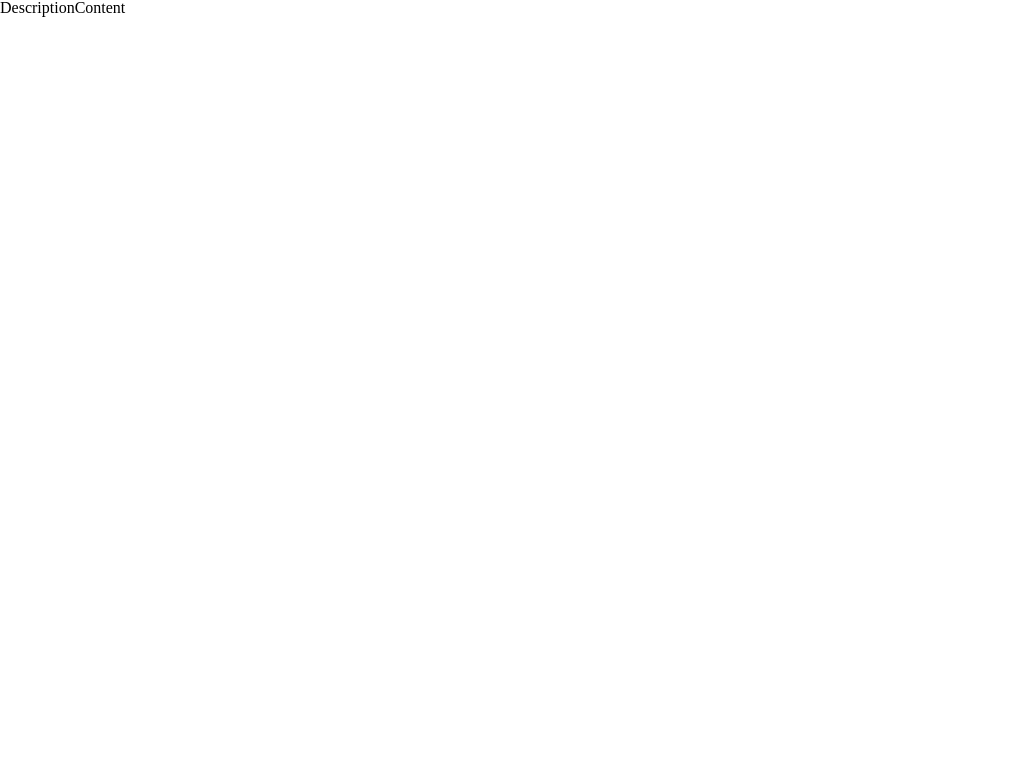
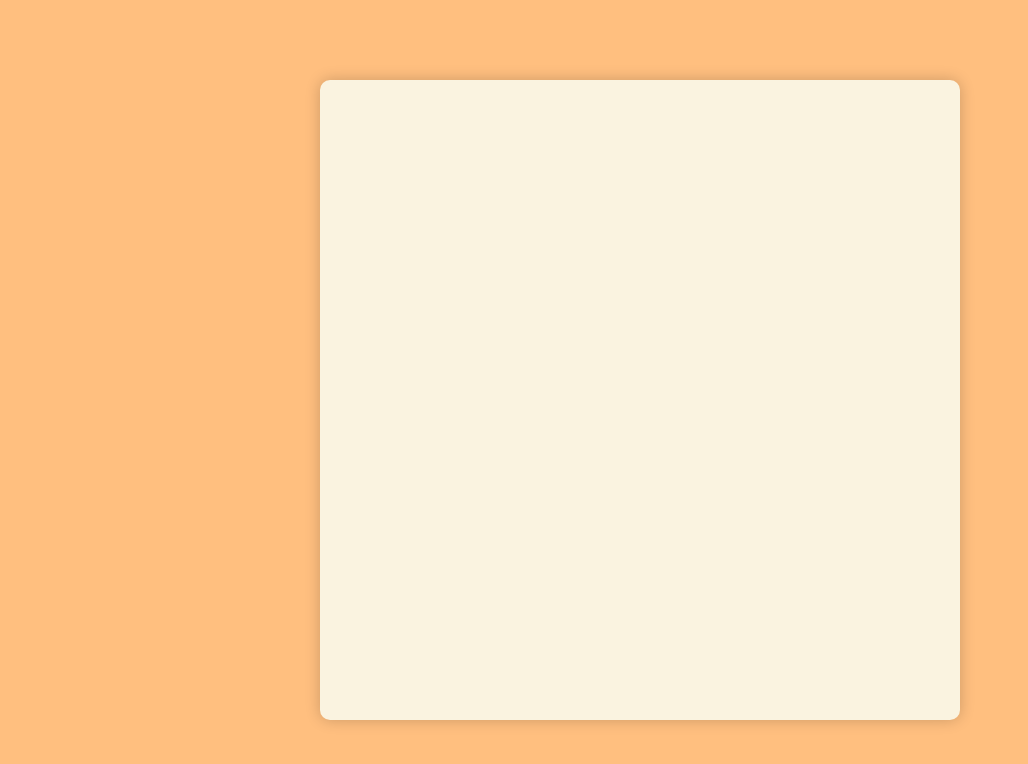
Before and after one commit to dango-the-world/gourmet-search-app, a Next.js app: page /search_list/description/1 in a window 1280 px wide. Shown: the top 764 px of the page, without its empty margins (0-1028 px from the left). Built offline with nearby package versions, Linux system fonts and the light colour scheme.

Commit message:
fix:データ取得不具合修正

```diff
--- /dev/null
+++ b/src/app/_components/description/DescriptionCard.tsx
@@ -0,0 +1,8 @@
+import React from "react";
+import style from "../../_styles/description/DescriptionCard.module.css";
+
+type Props = {};
+
+export const DescriptionCard = () => {
+  return <div className={style.card}></div>;
+};
--- a/src/app/_components/description/DescriptionContent.tsx
+++ b/src/app/_components/description/DescriptionContent.tsx
@@ -1,5 +1,17 @@
+"use client";
+
 import React from "react";
+import style from "../../_styles/description/DescriptionContent.module.css";
+import { DescriptionCard } from "./DescriptionCard";
+import { useParams } from "next/navigation";
 
 export const DescriptionContent = () => {
-  return <div>DescriptionContent</div>;
+  const params = useParams();
+  const restId = params.id;
+
+  return (
+    <div className={style.container}>
+      <DescriptionCard />
+    </div>
+  );
 };
--- a/src/app/_interfaces/hotpepperGetDataInterface.ts
+++ b/src/app/_interfaces/hotpepperGetDataInterface.ts
@@ -4,9 +4,6 @@ export interface hotpepperGetData {
       id: string;
       name: string;
       access: string;
-      pc: {
-        l: string;
-      };
       logo_image: string;
       budget: {
         average: string;
--- /dev/null
+++ b/src/app/_styles/description/DescriptionCard.module.css
@@ -0,0 +1,9 @@
+.card {
+  background-color: #faf3e0;
+  width: 50%;
+  height: 80%;
+  margin: 10px 0;
+  padding: 20px;
+  border-radius: 10px;
+  box-shadow: 0 0 15px rgba(0, 0, 0, 0.2);
+}
--- /dev/null
+++ b/src/app/_styles/description/DescriptionContent.module.css
@@ -0,0 +1,9 @@
+.container {
+  display: flex;
+  align-items: center;
+  justify-content: center;
+  margin: auto;
+  background-color: #ffbf7f;
+  width: 100%;
+  height: 100vh;
+}
--- a/src/app/_styles/search_list/SearchList.module.css
+++ b/src/app/_styles/search_list/SearchList.module.css
@@ -1,5 +1,4 @@
 .container {
-  margin: auto;
   background-color: #ffbf7f;
   width: 100%;
   min-height: 100vh;
--- a/src/app/api/search/route.ts
+++ /dev/null
@@ -1,41 +0,0 @@
-import { NextResponse } from "next/server";
-
-export async function GET(request: Request) {
-  const { searchParams } = new URL(request.url);
-  const keyword = searchParams.get("keyword") || "";
-  const lat = searchParams.get("lat");
-  const lng = searchParams.get("lng");
-  const apiKey = process.env.HOTPEPPER_API_KEY;
-
-  // ベースURLの作成
-  let apiUrl = `https://webservice.recruit.co.jp/hotpepper/gourmet/v1/?key=${apiKey}&format=json`;
-
-  // 条件を動的に追加
-  if (keyword) {
-    apiUrl += `&keyword=${encodeURIComponent(keyword)}`;
-  }
-  if (lat && lng) {
-    apiUrl += `&lat=${lat}&lng=${lng}`;
-  }
-
-  try {
-    const response = await fetch(apiUrl);
-
-    if (!response.ok) {
-      console.error("API Error:", response.status, response.statusText);
-      return NextResponse.json(
-        { error: `API request failed with status ${response.status}` },
-        { status: response.status }
-      );
-    }
-
-    const data = await response.json();
-    return NextResponse.json(data);
-  } catch (error) {
-    console.error("Fetch Error:", error);
-    return NextResponse.json(
-      { error: "Failed to fetch data" },
-      { status: 500 }
-    );
-  }
-}
```
Also changed, not shown: src/app/_hooks/useGetDescription.ts (added, +13 -0 lines), src/app/_interfaces/getDescriptiondataInterface.ts (added, +9 -0 lines), src/app/api/description/route.ts (added).
